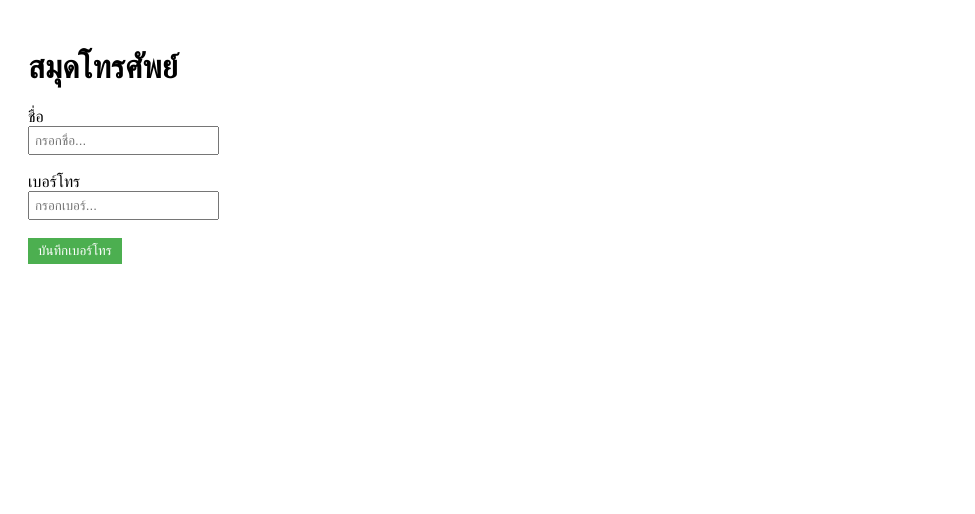
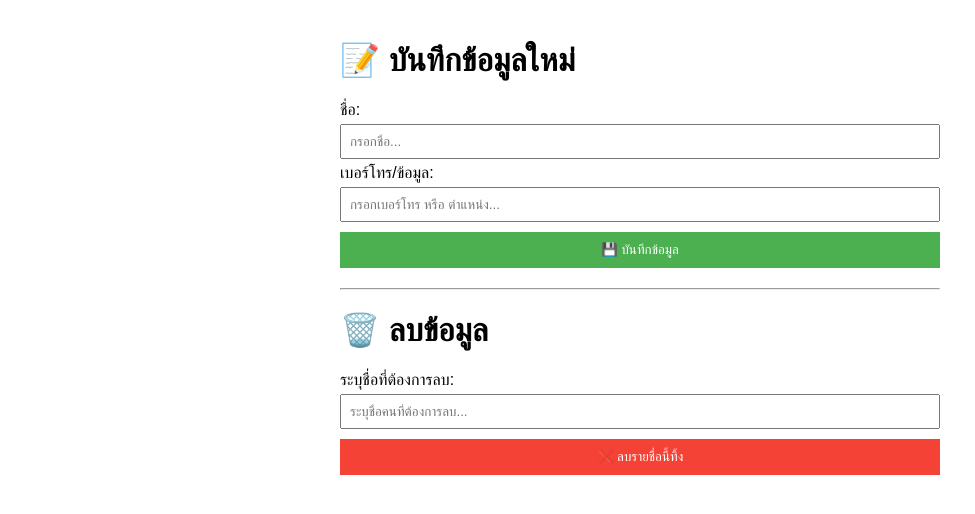
Before and after one commit to anusit-ops/my-python-projects, a Flask app: template templates/index.html in a window 1280 px wide. Shown: the top 514 px of the page, without its empty margins (0-975 px from the left). Run offline with Flask 3, Linux system fonts and the light colour scheme; the template is opened without the code that fills it, so the values that code supplies are empty.

Commit message:
Update HTML adding Delete button

```diff
--- a/Project_HR/app.py
+++ b/Project_HR/app.py
@@ -43,10 +43,14 @@ def delete_employee(emp_id):
 
         cursor.execute(my_sql, (emp_id,))
 
+        if cursor.rowcount == 0:
+            conn.close()
+            return jsonify({"message": f"ไม่พบรหัส {emp_id}"}), 404
+
         conn.commit()
         conn.close()
 
-        return jsonify({"message": f"ลบพนักงานหรัส {emp_id} เรียบร้อยแล้ว"})
+        return jsonify({"message": f"ลบพนักงานรหัส {emp_id} เรียบร้อยแล้ว"})
 
     except Exception as e:
         return jsonify({"error" : str(e)}),500
--- a/templates/index.html
+++ b/templates/index.html
@@ -1,31 +1,42 @@
 <!DOCTYPE html>
-<html lang="en">
+<html lang="th">
 <head>
     <meta charset="UTF-8">
     <meta name="viewport" content="width=device-width, initial-scale=1.0">
-    <title>สมุดโทรศัพย์ของฉัน</title>
-
+    <title>ระบบจัดการข้อมูล HR/Phonebook</title>
     <style>
-            body { font-family: sans-serif; padding: 20px;}
-            input {margin: 0px 0; padding: 5px;}
-            button { padding: 5px 10px; background-color: #4caf50; color: white; border: none; cursor: pointer;}
+        body { font-family: sans-serif; padding: 20px; max-width: 600px; margin: auto; }
+        input { margin: 5px 0; padding: 8px; width: 100%; box-sizing: border-box; }
+        button { padding: 10px; color: white; border: none; cursor: pointer; width: 100%; margin-top: 5px;}
+        .btn-save { background-color: #4caf50; } /* สีเขียว */
+        .btn-delete { background-color: #f44336; } /* สีแดง */
+        hr { margin: 20px 0; }
     </style>
 </head>
 <body>
 
-<h1>สมุดโทรศัพย์</h1>
+    <h1>📝 บันทึกข้อมูลใหม่</h1>
+    <label>ชื่อ:</label>
+    <input type="text" id="nameInput" placeholder="กรอกชื่อ...">
 
-<label for="">ชื่อ</label><br>
-<input type="text" id="nameInput" placeholder="กรอกชื่อ..."><br><br>
+    <label>เบอร์โทร/ข้อมูล:</label>
+    <input type="text" id="phoneInput" placeholder="กรอกเบอร์โทร หรือ ตำแหน่ง...">
 
-<label for="">เบอร์โทร</label><br>
-<input type="text" id="phoneInput" placeholder="กรอกเบอร์..."><br><br>
-<button onclick="saveContact()">บันทึกเบอร์โทร</button>
+    <button class="btn-save" onclick="saveContact()">💾 บันทึกข้อมูล</button>
+
+    <hr> <h1>🗑️ ลบข้อมูล</h1>
+    <label>ระบุชื่อที่ต้องการลบ:</label>
+    <input type="text" id="deleteInput" placeholder="ระบุชื่อคนที่ต้องการลบ...">
+
+    <button class="btn-delete" onclick="deleteContact()">❌ ลบรายชื่อนี้ทิ้ง</button>
 
     <script>
-    async function saveContact(params) {
+        // 1. ฟังก์ชันบันทึก (ตัวเดิมของคุณ)
+        async function saveContact() {
             let name = document.getElementById('nameInput').value;
             let phone = document.getElementById('phoneInput').value;
+
+            if (!name || !phone) { alert("กรุณากรอกให้ครบ!"); return; }
 
             let response = await fetch('/api/add_contact', {
                 method: 'POST',
@@ -36,6 +47,24 @@
             let result = await response.json();
             alert(result.message);
         }
+
+        // 2. ฟังก์ชันลบ (ตัวใหม่ที่เพิ่มเข้าไป)
+        async function deleteContact() {
+            let nameToDelete = document.getElementById('deleteInput').value;
+
+            if(!nameToDelete) { alert("กรุณาใส่ชื่อที่จะลบ!"); return; }
+
+            // ส่งชื่อไปที่ API ลบ (อย่าลืมเช็คว่าใน app.py มี Route นี้แล้วนะ)
+            let response = await fetch('/api/delete_contact/' + nameToDelete, {
+                method: 'DELETE'
+            });
+
+            if (response.ok) {
+                alert("✅ ลบข้อมูลคุณ " + nameToDelete + " เรียบร้อยแล้ว!");
+            } else {
+                alert("❌ หาไม่เจอ หรือเกิดข้อผิดพลาด");
+            }
+        }
     </script>
 </body>
 </html>
```
Lines whose indentation alone changed are shown as unchanged.
